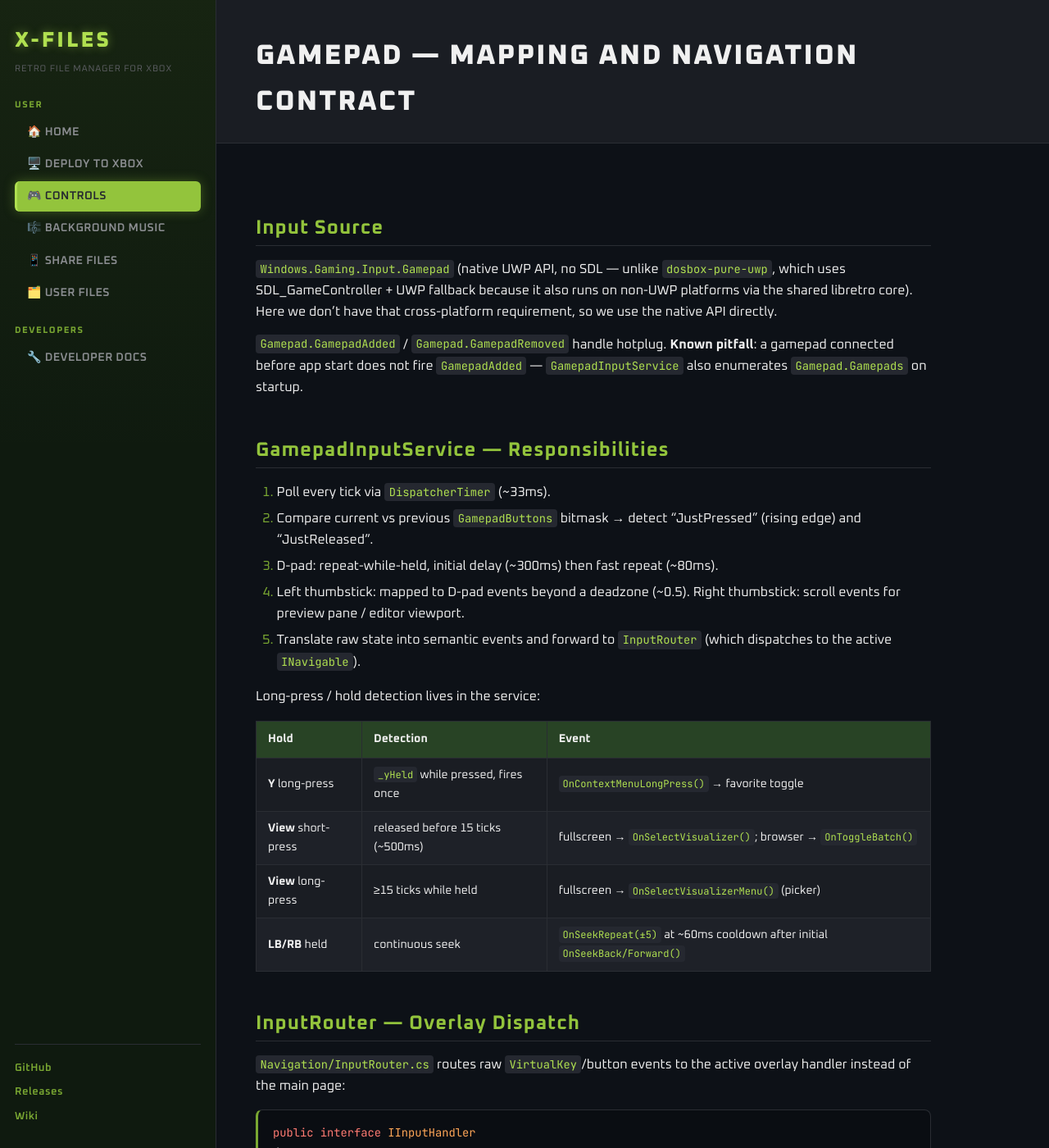
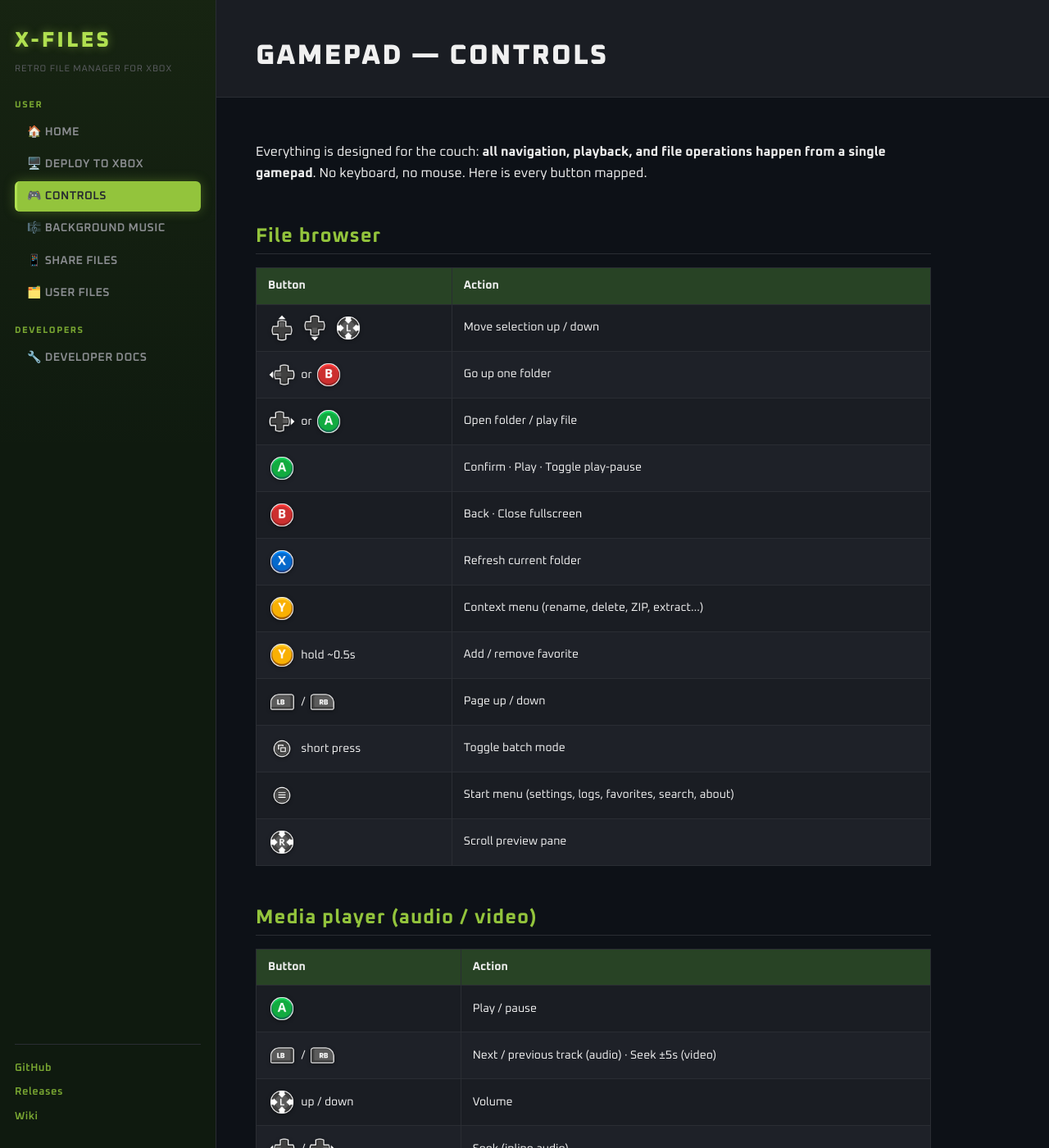
Before and after one commit to marcelofrau/x-files-uwp, a Jekyll site: the page built from docs/GAMEPAD.md, in a window 1280 px wide and 1400 px high. Shown: the whole window at 82% size. Built offline with Jekyll 4.4.1, drawn with Linux system fonts in a browser that asks for light colours; some of the changed text lies outside the part shown.

Commit message:
docs: gamepad page — button icons in controls tables, technical ref collapsed

```diff
--- a/docs/GAMEPAD.md
+++ b/docs/GAMEPAD.md
@@ -1,8 +1,63 @@
 ---
 layout: default
-title: Gamepad — Mapping and Navigation Contract
+title: Gamepad — Controls
 ---
-# Gamepad — Mapping and Navigation Contract
+# 🎮 Controls
+
+Everything is designed for the couch: **all navigation, playback, and file operations
+happen from a single gamepad**. No keyboard, no mouse. Here is every button mapped.
+
+## File browser
+
+| Button | Action |
+|--------|--------|
+| <img src="assets/gamepad/dpad-up.png" alt="D-pad up" class="btn-icon"> <img src="assets/gamepad/dpad-down.png" alt="D-pad down" class="btn-icon"> <img src="assets/gamepad/stick-l.png" alt="Left stick" class="btn-icon"> | Move selection up / down |
+| <img src="assets/gamepad/dpad-left.png" alt="D-pad left" class="btn-icon"> or <img src="assets/gamepad/b.png" alt="B" class="btn-icon"> | Go up one folder |
+| <img src="assets/gamepad/dpad-right.png" alt="D-pad right" class="btn-icon"> or <img src="assets/gamepad/a.png" alt="A" class="btn-icon"> | Open folder / play file |
+| <img src="assets/gamepad/a.png" alt="A" class="btn-icon"> | Confirm · Play · Toggle play-pause |
+| <img src="assets/gamepad/b.png" alt="B" class="btn-icon"> | Back · Close fullscreen |
+| <img src="assets/gamepad/x.png" alt="X" class="btn-icon"> | Refresh current folder |
+| <img src="assets/gamepad/y.png" alt="Y" class="btn-icon"> | Context menu (rename, delete, ZIP, extract…) |
+| <img src="assets/gamepad/y.png" alt="Y held" class="btn-icon"> hold ~0.5s | Add / remove favorite |
+| <img src="assets/gamepad/lb.png" alt="LB" class="btn-icon"> / <img src="assets/gamepad/rb.png" alt="RB" class="btn-icon"> | Page up / down |
+| <img src="assets/gamepad/view.png" alt="View" class="btn-icon"> short press | Toggle batch mode |
+| <img src="assets/gamepad/menu.png" alt="Menu" class="btn-icon"> | Start menu (settings, logs, favorites, search, about) |
+| <img src="assets/gamepad/stick-r.png" alt="Right stick" class="btn-icon"> | Scroll preview pane |
+
+## Media player (audio / video)
+
+| Button | Action |
+|--------|--------|
+| <img src="assets/gamepad/a.png" alt="A" class="btn-icon"> | Play / pause |
+| <img src="assets/gamepad/lb.png" alt="LB" class="btn-icon"> / <img src="assets/gamepad/rb.png" alt="RB" class="btn-icon"> | Next / previous track (audio) · Seek ±5s (video) |
+| <img src="assets/gamepad/stick-l.png" alt="Left stick" class="btn-icon"> up / down | Volume |
+| <img src="assets/gamepad/dpad-left.png" alt="D-pad left" class="btn-icon"> / <img src="assets/gamepad/dpad-right.png" alt="D-pad right" class="btn-icon"> | Seek (inline audio) |
+| <img src="assets/gamepad/view.png" alt="View" class="btn-icon"> short press | Cycle visualizer |
+| <img src="assets/gamepad/view.png" alt="View held" class="btn-icon"> hold ~0.5s | Visualizer picker |
+| <img src="assets/gamepad/y.png" alt="Y" class="btn-icon"> | Audio / subtitle track menu (video) |
+| <img src="assets/gamepad/lt.png" alt="LT" class="btn-icon"> / <img src="assets/gamepad/rt.png" alt="RT" class="btn-icon"> | Zoom in / out (image · PDF) |
+
+## Text editor
+
+| Button | Action |
+|--------|--------|
+| <img src="assets/gamepad/a.png" alt="A" class="btn-icon"> | Type (opens system keyboard) |
+| <img src="assets/gamepad/b.png" alt="B" class="btn-icon"> | Exit |
+| <img src="assets/gamepad/menu.png" alt="Menu" class="btn-icon"> | Save |
+| <img src="assets/gamepad/lb.png" alt="LB" class="btn-icon"> / <img src="assets/gamepad/rb.png" alt="RB" class="btn-icon"> | Page up / down |
+| <img src="assets/gamepad/stick-l.png" alt="Left stick" class="btn-icon"> | Move cursor |
+
+---
+
+> 🕹️ **Tip:** a fullscreen in-app reference is built in — **Start → Controls Guide** —
+> with the same mappings plus the gamepad illustration.
+
+---
+
+# Technical reference
+
+<details open>
+<summary><strong>For developers</strong> — how input flows through the app.</summary>
 
 ## Input Source
 
@@ -126,7 +181,6 @@
 Picker, Media Player). Source: `Controls/ControlsGuideOverlay.xaml(.cs)`. The mappings
 rendered there must stay in sync with this table.
 
-
 ## Navigation Rules
 
 - **Wrap-around**: moving down on the last item returns to the first; moving up on the
@@ -144,3 +198,5 @@
 - **Analog chattering**: deadzones (main 0.5, stick 0.18, scroll 0.15) prevent drift inputs.
 - **Hotplug**: enumerated on startup + `GamepadAdded`/`GamepadRemoved` handled; no phantom
   inputs on connect/disconnect (validated in `docs/PHASE2-TESTS.md`).
+
+</details>
--- a/docs/assets/css/xfiles.css
+++ b/docs/assets/css/xfiles.css
@@ -426,6 +426,21 @@
   cursor: zoom-in;
 }
 
+/* ═══ Gamepad button icons (docs tables) ═══ */
+.btn-icon {
+  display: inline-block;
+  width: 34px;
+  height: 34px;
+  object-fit: contain;
+  vertical-align: middle;
+  margin: 0 1px;
+  filter: drop-shadow(0 1px 2px rgba(0,0,0,0.5));
+}
+
+table img.btn-icon {
+  margin: 2px 3px 2px 0;
+}
+
 /* ═══ Image lightbox ═══ */
 .img-lightbox {
   position: fixed;
```
Also changed, not shown: other parts of docs/GAMEPAD.md (+1 -1 lines), docs/assets/gamepad/a.png (added), docs/assets/gamepad/b.png (added), docs/assets/gamepad/dpad-down.png (added), docs/assets/gamepad/dpad-left.png (added), docs/assets/gamepad/dpad-right.png (added), docs/assets/gamepad/dpad-up.png (added), docs/assets/gamepad/full-gamepad.png (added), docs/assets/gamepad/lb.png (added), docs/assets/gamepad/lt.png (added), docs/assets/gamepad/menu.png (added), docs/assets/gamepad/rb.png (added), docs/assets/gamepad/rt.png (added), docs/assets/gamepad/stick-l.png (added), 4 more files.
